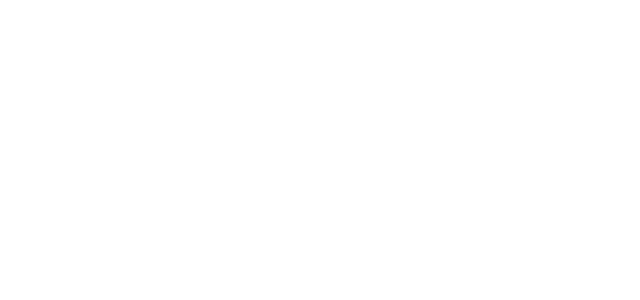
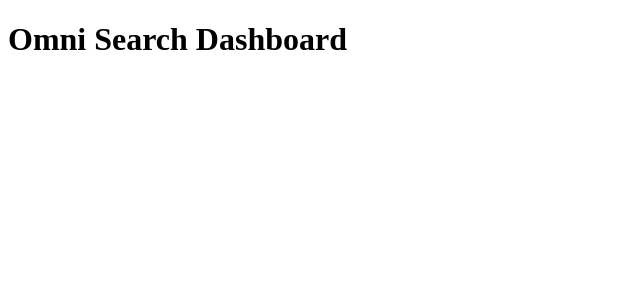
Before and after one commit to FierceSloth/omni-search-dashboard, a React (Vite) app: page / in a window 1280 px wide. Shown: the top 300 px of the page, without its empty margins (0-640 px from the left). Built offline with nearby package versions, Linux system fonts and the light colour scheme.

Commit message:
feat: add root app component

```diff
--- a/index.html
+++ b/index.html
@@ -4,7 +4,7 @@
     <meta charset="UTF-8" />
     <link rel="icon" type="image/svg+xml" href="/favicon.svg" />
     <meta name="viewport" content="width=device-width, initial-scale=1.0" />
-    <title>omni-search-dashboard</title>
+    <title>Omni Search Dashboard</title>
   </head>
   <body>
     <div id="root"></div>
--- /dev/null
+++ b/src/app.tsx
@@ -0,0 +1,11 @@
+import { Component, type ReactNode } from 'react';
+
+export class App extends Component {
+  public render(): ReactNode {
+    return (
+      <div className="app-container">
+        <h1>Omni Search Dashboard</h1>
+      </div>
+    );
+  }
+}
--- a/src/main.tsx
+++ b/src/main.tsx
@@ -1,12 +1,17 @@
 import { StrictMode } from 'react';
 import { createRoot } from 'react-dom/client';
+import { App } from '@/app';
 
 const rootElement = document.querySelector('#root');
 
 if (rootElement) {
   const root = createRoot(rootElement);
 
-  root.render(<StrictMode></StrictMode>);
+  root.render(
+    <StrictMode>
+      <App />
+    </StrictMode>
+  );
 } else {
-  console.error('');
+  console.error('Failed to find the root element in index.html');
 }
```
